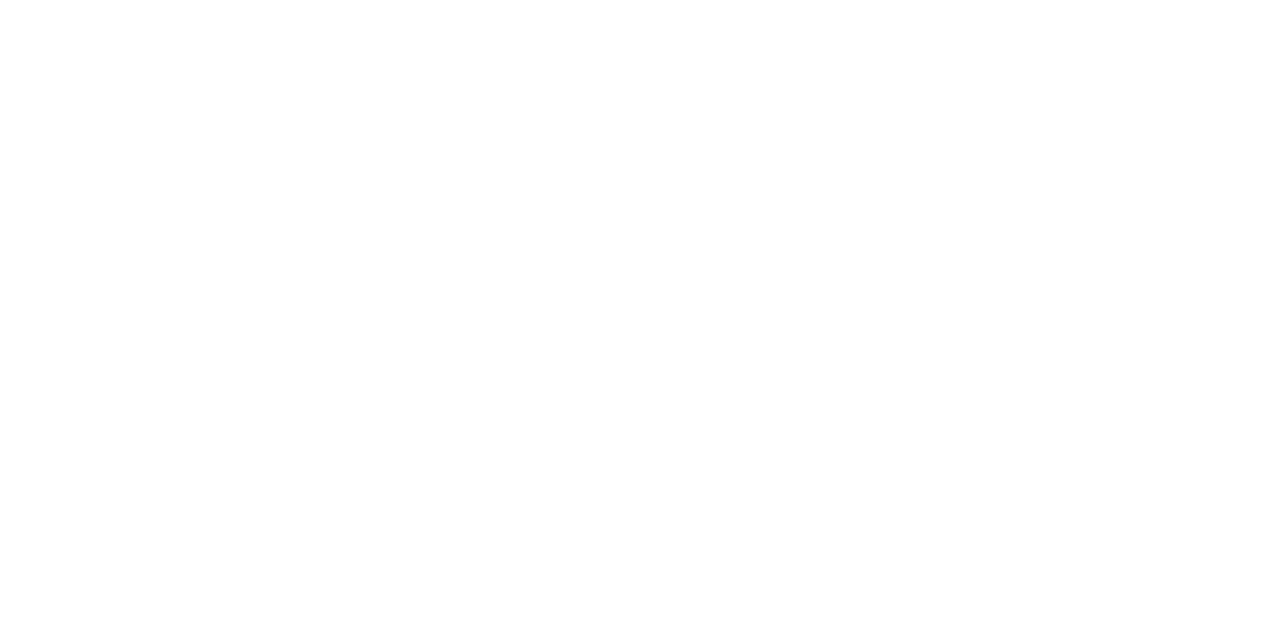
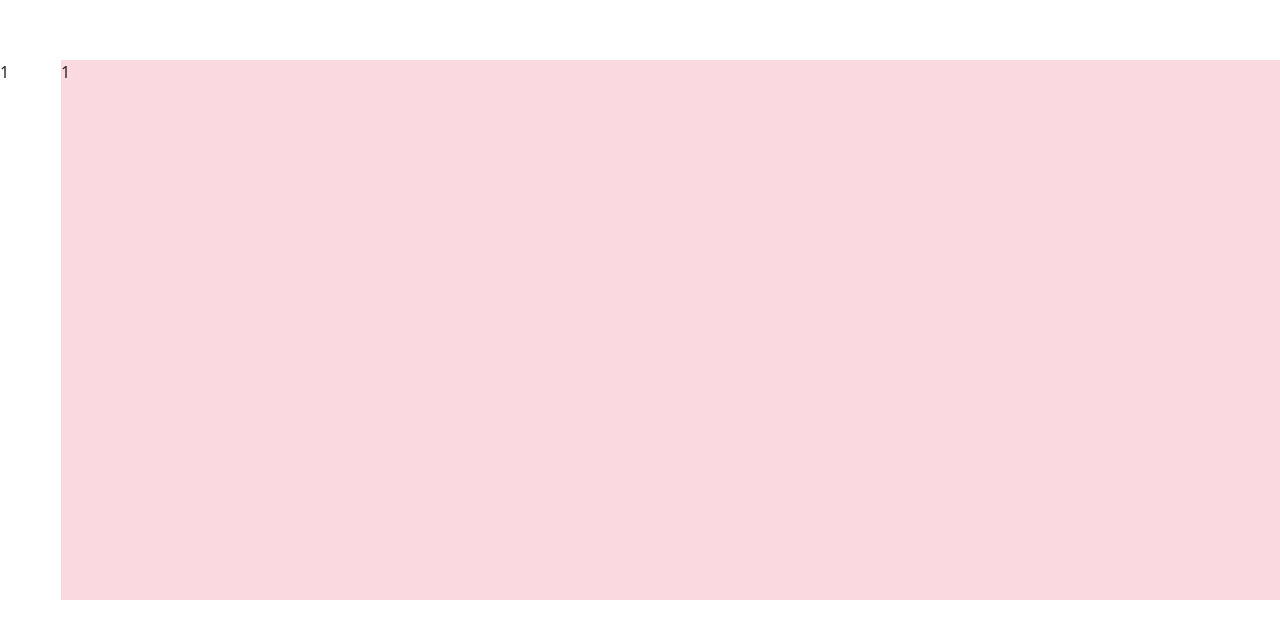
Before and after one commit to YairHoj/DI_Hackathon_1, a plain HTML site: page index.html in a window 1280 px wide. Drawn offline with nearby package versions, Linux system fonts and the light colour scheme.

Commit message:
New grids

```diff
--- a/index.html
+++ b/index.html
@@ -14,6 +14,13 @@
     />
   </head>
   <body>
+    <div class="titleBar"></div>
+    <div class="grid-container">
+      <div class="grid-item-1">1</div>
+      <div class="grid-item-2">1</div>
+    </div>
+    <section class="zach"></section>
+    <section class="yair"></section>
     <script src="./script.js"></script>
     <script
       src="https://cdn.jsdelivr.net/npm/bootstrap@5.1.3/dist/js/bootstrap.bundle.min.js"
--- a/style.css
+++ b/style.css
@@ -0,0 +1,14 @@
+.titleBar {
+  width: auto;
+  height: 60px;
+}
+
+.grid-container {
+  width: auto;
+  height: 540px;
+  display: grid;
+  grid-template-columns: 1fr 20fr;
+}
+
+.grid-item-2 {
+  background-color: #fadade;
```
